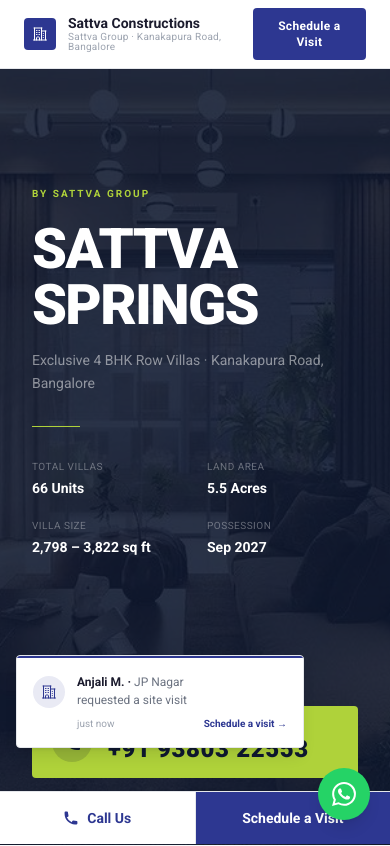
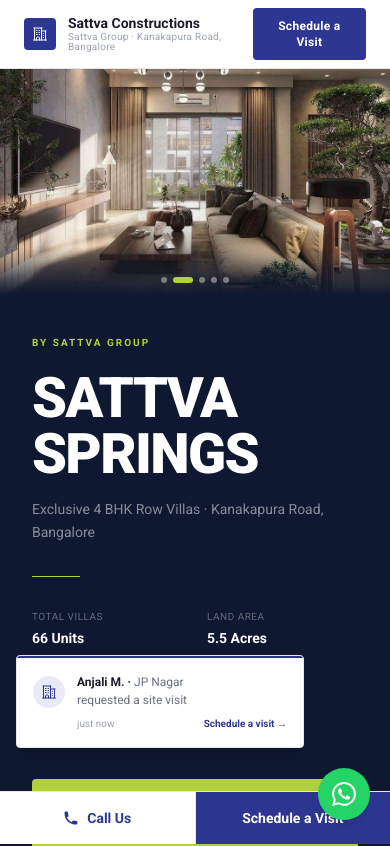
Before and after one commit to koushiknarendra/parikshith-sattva-springs, a Next.js app: page /sattva-springs in a window 390 px wide. Shown: the top 846 px of the page. Built offline with nearby package versions, Linux system fonts and the light colour scheme.

Commit message:
Show hero images above content on mobile
Replaced invisible background overlay with a proper image strip at the
top of the hero on mobile — slideshow visible with dot indicators,
fades into the dark info panel below.

Co-Authored-By: Claude Sonnet 4.6 <noreply@anthropic.com>

```diff
--- a/app/sattva-springs/SpringsClient.tsx
+++ b/app/sattva-springs/SpringsClient.tsx
@@ -350,19 +350,28 @@ export default function SpringsClient() {
       </header>
 
       {/* ── HERO ─────────────────────────────────────────────────────────────── */}
-      <section className="relative flex" style={{ minHeight: 'calc(100vh - 68px)' }}>
+      <section className="flex flex-col md:flex-row" style={{ minHeight: 'calc(100vh - 68px)' }}>
 
-        {/* Mobile background — slideshow with heavy overlay */}
-        <div className="md:hidden absolute inset-0 z-0">
+        {/* Mobile-only image — shown above the content block */}
+        <div className="md:hidden relative w-full overflow-hidden" style={{ height: '58vw', minHeight: 200, maxHeight: 300 }}>
           {HERO_IMAGES.map((img, i) => (
-            <img key={img.src} src={img.src} alt="" className="absolute inset-0 w-full h-full object-cover object-center"
+            <img key={img.src} src={img.src} alt={img.alt}
+              className="absolute inset-0 w-full h-full object-cover object-center"
               style={{ opacity: i === slideIndex ? 1 : 0, transition: 'opacity 1s ease' }} />
           ))}
-          <div className="absolute inset-0 bg-[#0e1830]/88" />
+          {/* Bottom fade into dark panel */}
+          <div className="absolute bottom-0 left-0 right-0 h-12 bg-gradient-to-t from-[#0e1830] to-transparent" />
+          {/* Dot indicators */}
+          <div className="absolute bottom-3 left-0 right-0 flex justify-center gap-1.5">
+            {HERO_IMAGES.map((_, i) => (
+              <button key={i} onClick={() => setSlideIndex(i)} className="rounded-full transition-all"
+                style={{ width: i === slideIndex ? 20 : 6, height: 6, background: i === slideIndex ? '#afd23a' : 'rgba(255,255,255,0.4)' }} />
+            ))}
+          </div>
         </div>
 
         {/* LEFT: dark info panel */}
-        <div className="relative z-10 w-full md:w-[44%] bg-[#0e1830]/0 md:bg-[#0e1830] flex flex-col justify-between px-8 py-10 md:px-14 md:py-14">
+        <div className="relative z-10 w-full md:w-[44%] bg-[#0e1830] flex flex-col justify-between px-8 py-10 md:px-14 md:py-14">
 
           {/* Main content */}
           <div className="flex-1 flex flex-col justify-center">
```
